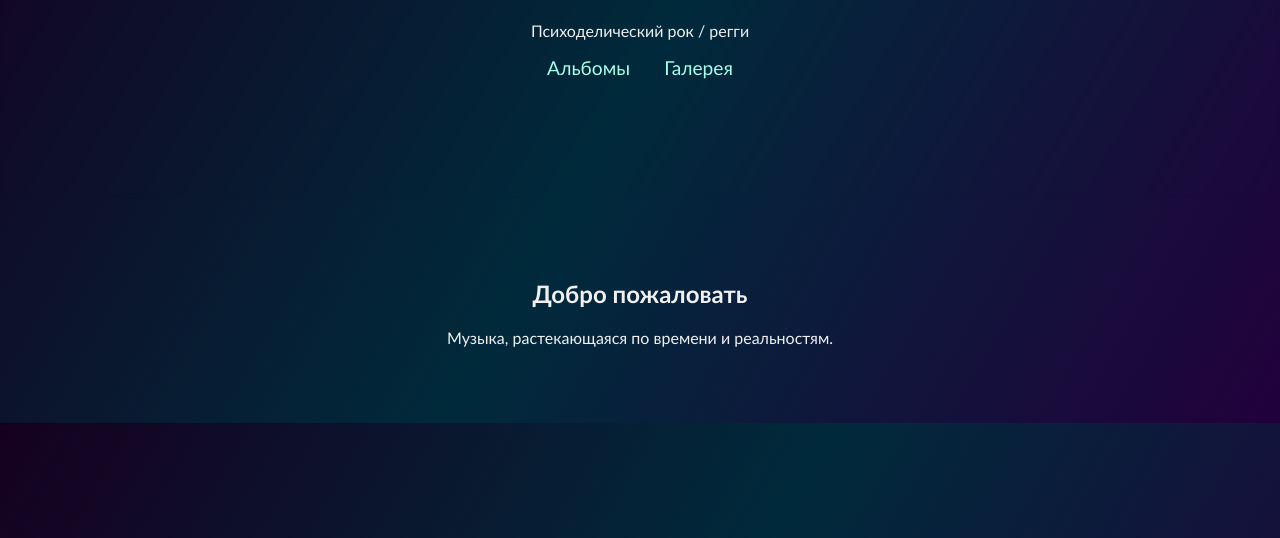
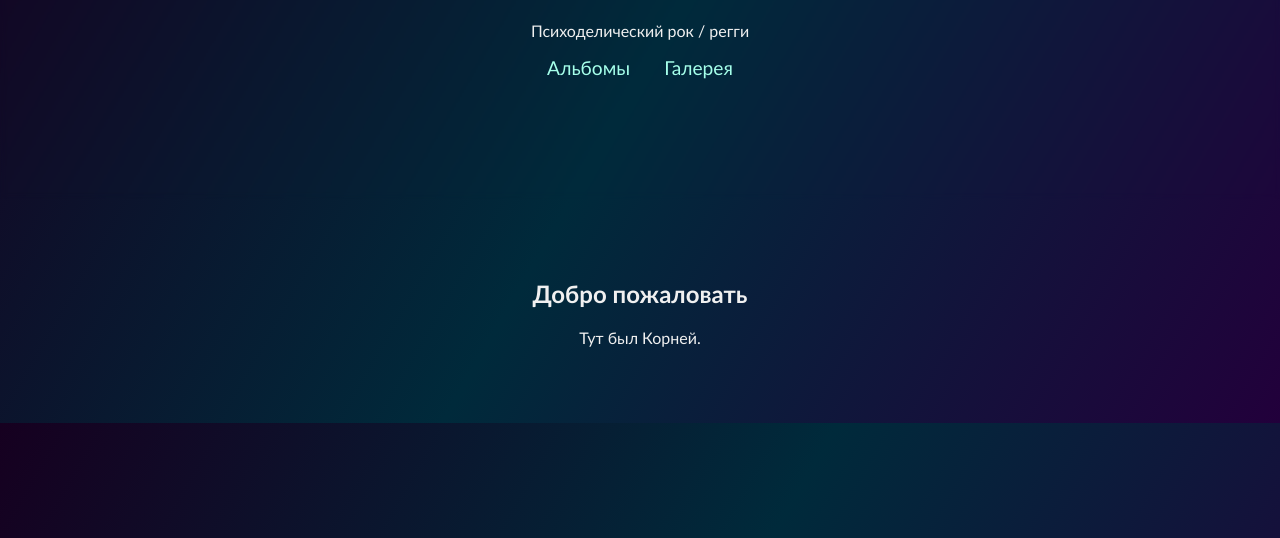
Before and after one commit to UncleKorney/uvertura-iordan-site, a plain HTML site: page index.html in a window 1280 px wide. Shown: the part 262-800 px from the top of the page. Drawn offline with Linux system fonts and the light colour scheme.

Commit message:
Update index.html

```diff
--- a/index.html
+++ b/index.html
@@ -17,7 +17,7 @@
 
     <section class="intro">
         <h2>Добро пожаловать</h2>
-        <p>Музыка, растекающаяся по времени и реальностям.</p>
+        <p>Тут был Корней.</p>
     </section>
 </body>
 </html>
```
